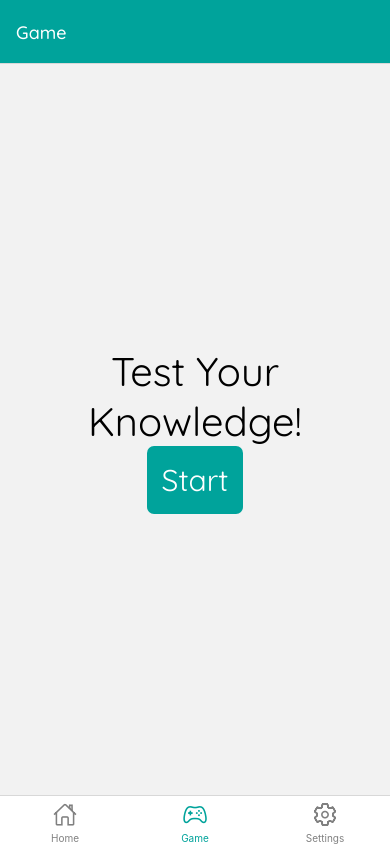
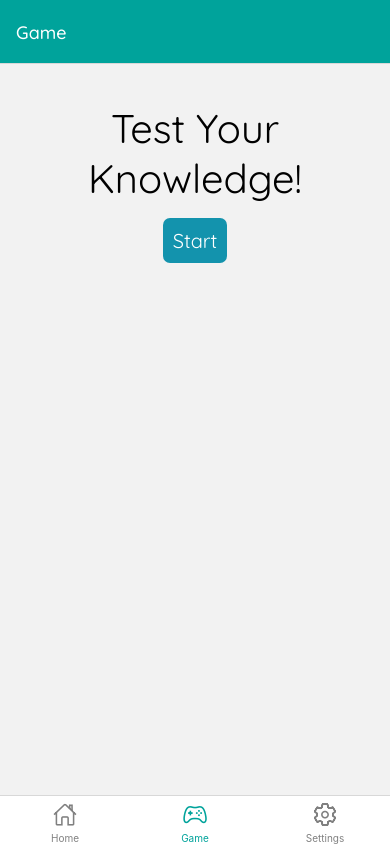
Before and after one commit to elliotjhan/beer-basics, a React Native app in the folder beer-basics/: screen /Game in a window 390 px wide. Built offline with nearby package versions, Linux system fonts and the light colour scheme.

Commit message:
modal styling

```diff
--- a/beer-basics/components/game.js
+++ b/beer-basics/components/game.js
@@ -30,12 +30,12 @@ const Game = () => {
 
   const generateStartPage = () => {
     return (
-      <React.Fragment>
+      <View style={styles.container}>
         <Text style={styles.titleText}>Test Your Knowledge!</Text>
         <Pressable style={styles.startButton} onPress={() => turnGameOn()}>
           <Text style={styles.buttonText}>Start</Text>
         </Pressable>
-      </React.Fragment>
+      </View>
     );
   };
 
@@ -53,10 +53,10 @@ const Game = () => {
     } else {
       let currentQuestion = questionList[questionCount];
       return (
-        <React.Fragment>
+        <View style={styles.modalContainer}>
           <Text style={styles.prompt}>{currentQuestion.prompt}</Text>
           <Text>{generateChoices(currentQuestion.choices)}</Text>
-        </React.Fragment>
+        </View>
       );
     }
   };
@@ -100,29 +100,31 @@ const Game = () => {
 
   const generateModalContent = () => {
     let buttonText = "Next Question";
-    if (questionCount === questionList.length - 1) buttonText = "Reset";
+    if (questionCount === questionList.length - 1) buttonText = "Reset Game";
     if (answer === true) {
       return (
         <React.Fragment>
-          <Text>Correct!</Text>
+          <Text style={styles.modalText}>Correct!</Text>
           <Button
             onPress={() => {
               setModalVisible(!modalVisible);
               incrementQuestionCount();
             }}
             title={buttonText}
+            color="#1393AD"
           />
         </React.Fragment>
       );
     } else {
       return (
         <React.Fragment>
-          <Text>Incorrect!</Text>
+          <Text style={styles.modalText}>Incorrect!</Text>
           <Button
             onPress={() => {
               setModalVisible(!modalVisible);
             }}
             title="Try Again"
+            color="#1393AD"
           />
         </React.Fragment>
       );
@@ -130,9 +132,9 @@ const Game = () => {
   };
 
   return (
-    <View style={styles.container}>
+    <View>
       <Modal
-        animationType="slide"
+        animationType="fade"
         transparent={true}
         visible={modalVisible}
         onRequestClose={() => {
@@ -149,7 +151,12 @@ const Game = () => {
 const styles = StyleSheet.create({
   container: {
     flex: 1,
-    justifyContent: "center",
+    justifyContent: "flex-start",
+    alignItems: "center",
+    marginTop: "10%",
+  },
+  modalContainer: {
+    justifyContent: "flex-start",
     alignItems: "center",
   },
   baseText: {
@@ -159,21 +166,23 @@ const styles = StyleSheet.create({
     fontSize: 40,
     fontFamily: "Quicksand",
     textAlign: "center",
+    marginBottom: 15,
   },
   startButton: {
-    backgroundColor: "#00a39b",
-    padding: 15,
+    backgroundColor: "#1393AD",
+    padding: 10,
     borderRadius: 7,
   },
   buttonText: {
-    fontSize: 30,
+    fontSize: 20,
     color: "white",
     textAlign: "center",
     fontFamily: "Quicksand",
   },
   prompt: {
-    fontSize: 30,
+    fontSize: 25,
     fontFamily: "Quicksand",
+    padding: 20,
   },
   choice: {
     fontSize: 20,
@@ -183,12 +192,14 @@ const styles = StyleSheet.create({
     width: "100%",
     borderRadius: 8,
     height: 50,
-    backgroundColor: "gray",
+    backgroundColor: "#094E96",
+    color: "white",
     fontFamily: "Quicksand",
     marginBottom: 10,
   },
   modalView: {
-    margin: 20,
+    marginHorizontal: 50,
+    marginTop: "25vh",
     backgroundColor: "white",
     borderRadius: 20,
     padding: 35,
@@ -202,6 +213,11 @@ const styles = StyleSheet.create({
     shadowRadius: 4,
     elevation: 5,
   },
+  modalText: {
+    fontSize: 18,
+    marginBottom: 8,
+    fontFamily: "Quicksand",
+  },
 });
 
 export default Game;
```
